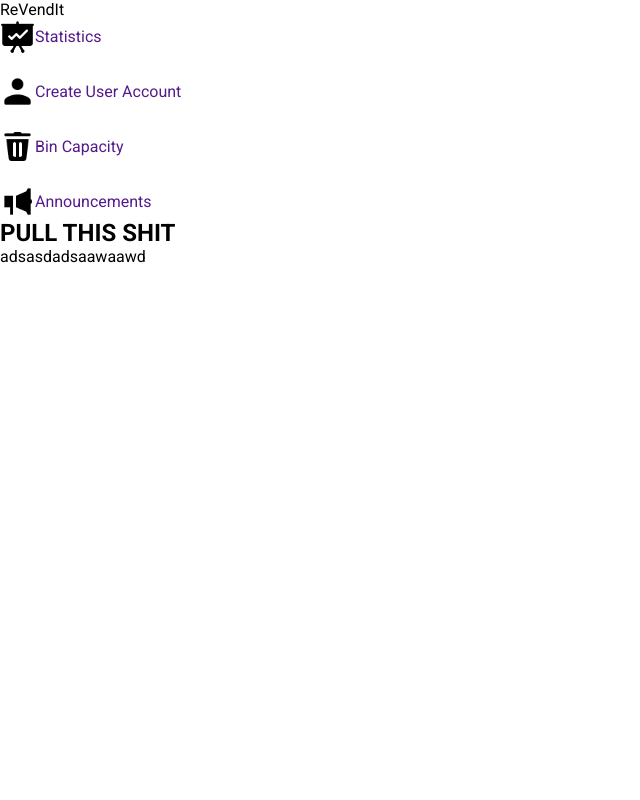
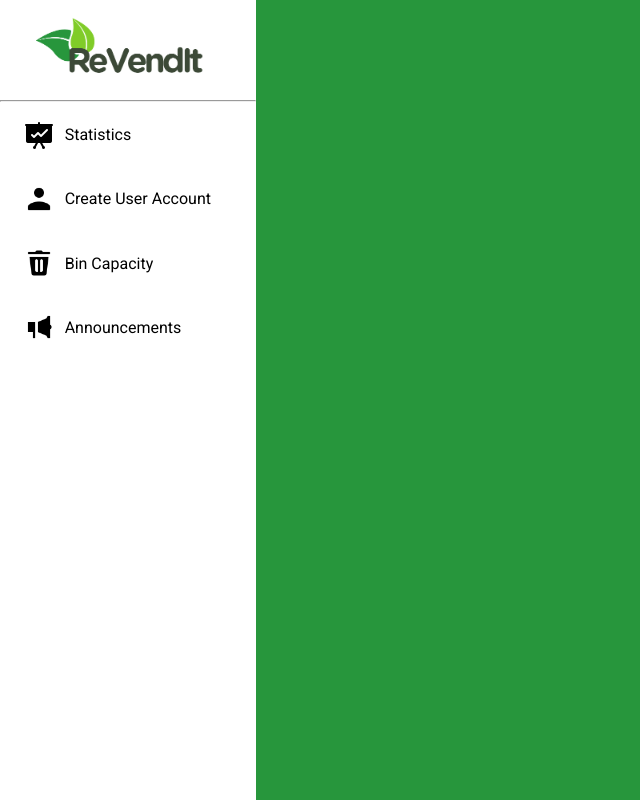
Before and after one commit to kurtouano/thesis-web, a PHP site: page / in a window 1280 px wide. Shown: the whole page, without its empty margins (0-640 px from the left). Run offline with PHP 8.4, Linux system fonts and the light colour scheme.

Commit message:
Arranged Navbar with icons

```diff
--- a/ThesisWeb/color-picker.css
+++ b/ThesisWeb/color-picker.css
@@ -1,3 +1,3 @@
 html {
-    color: rgb(158, 158, 158);
+    color: #27963c;
 }
--- a/ThesisWeb/index.php
+++ b/ThesisWeb/index.php
@@ -21,20 +21,40 @@
 
         body {
             box-sizing: border-box;
+            display: flex;
+            flex-direction: row;
         }
 
-        .main {
+        main {
+            height: 100vh;
             width: 80%;
+            background-color: #27963c;
         }
 
         .sidenav-section {
             width: 20%;
+            height: 100vh;
+            display: flex;
+            flex-direction: column;
+        }
+
+        .nav-logo {
+            font-size: var(--font-size-main);
+            display: flex;
+            flex-direction: row;
+            justify-content: center;
+            padding: 5%;
+        }
+
+        .nav-logo-img {
+            width: 200px;
         }
 
         .nav-icons-div{
             display: flex;
             flex-direction: column;
-            row-gap: 20px;
+            row-gap: 25px;
+            padding: 5% 5%;
         }
 
         .nav-icons {
@@ -42,26 +62,42 @@
             flex-direction: row;
             align-items: center;
             font-size: var(--font-size-body);
+            padding: 2% 5%;
+            transition: all 0.15s;
+        }
+
+        .nav-icons:hover {
+            border-radius: 2px;
+            background-color: gray;
+        }
+
+        .nav-icons:hover .nav-links {
+            color: white;
         }
 
         .nav-icons-img {
-            width: 35px;
-            height: 35px;
+            width: 30px;
+            height: 30px;
+            padding-right: 5%;
         }
 
         .nav-links {
             text-decoration: none;
+            color: black;
+            transition: color 0.15s;
         }
+
 
     </style>
 </head>
 
 <body>
-    <main class="main-section"></main>
     <nav class="sidenav-section">
         <div class="nav-logo">
-            ReVendIt
+            <img class="nav-logo-img" src="assets/nav-main-logo.png" alt="">
         </div>
+
+        <hr>
 
         <div class="nav-icons-div">
             <div class="nav-icons">
@@ -84,9 +120,8 @@
                 <a href="" class="nav-links announcements">Announcements</a>
             </div>
         </div>
+    </nav>
 
-        <div><h1>PULL THIS SHIT</h1></div>
-        <p>adsasdadsaawaawd</p>
-    </nav>
+    <main class="main-section"></main>
 </body>
 </html>
```
Also changed, not shown: ThesisWeb/assets/nav-main-logo.png (added).
